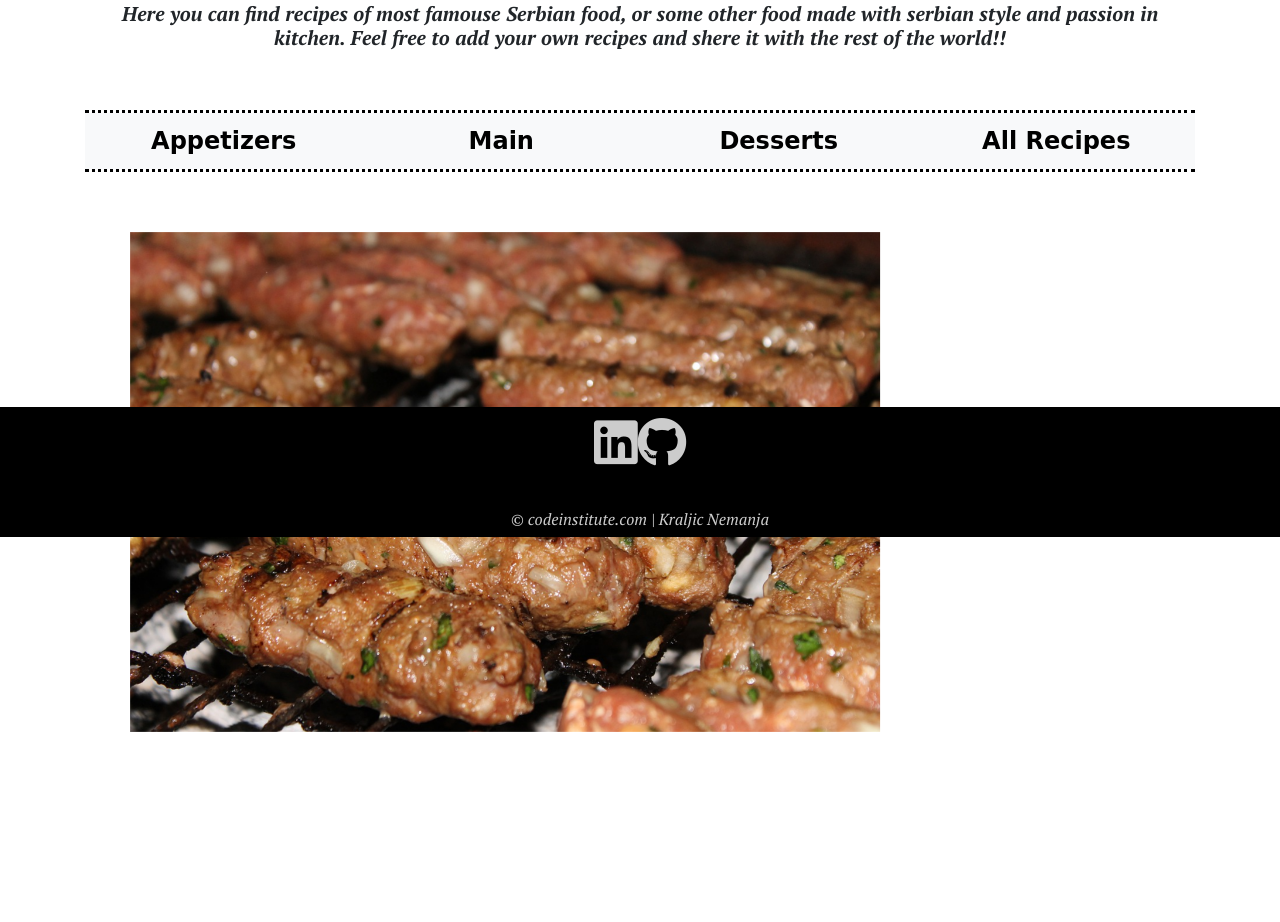
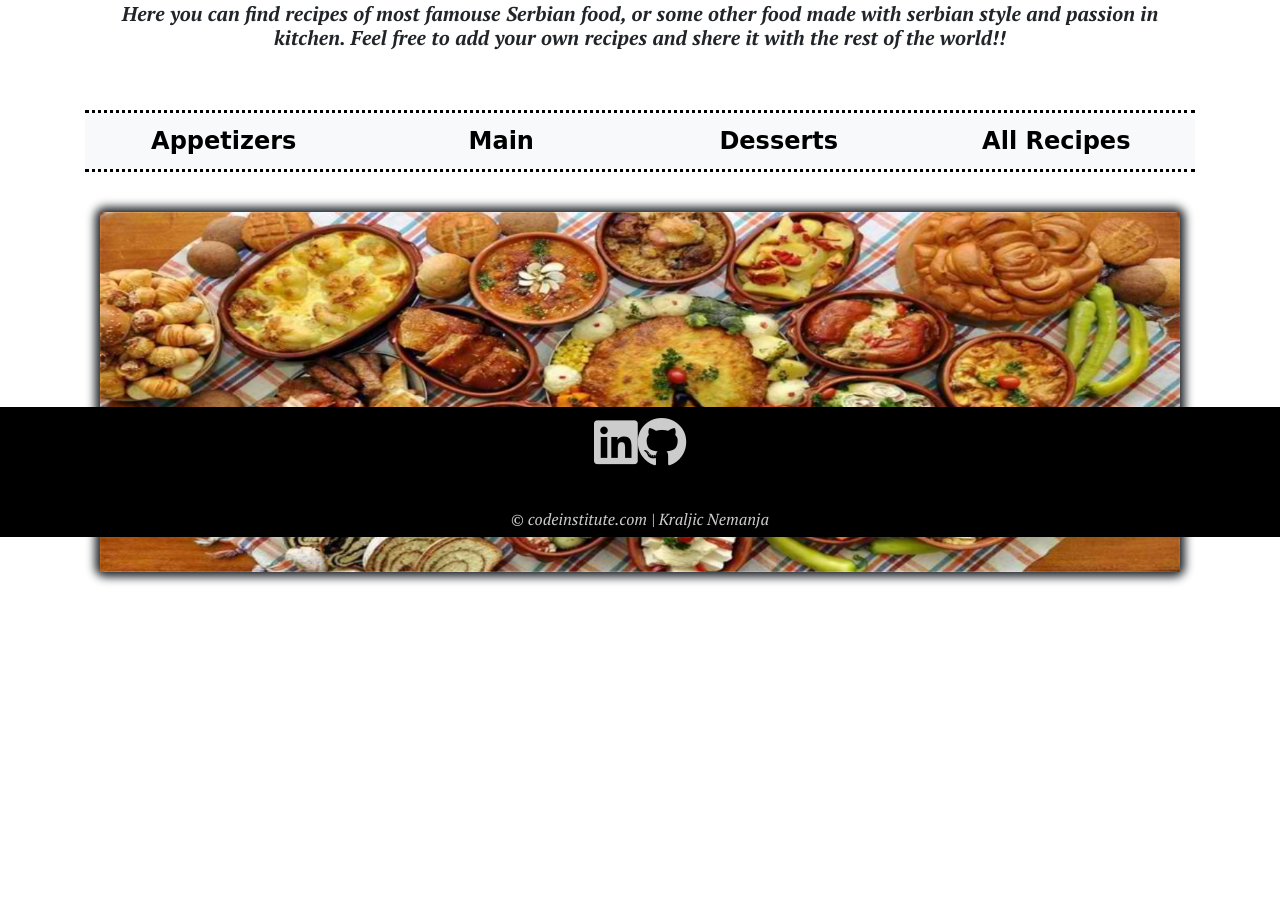
Before and after one commit to Kraljiccar/Milestone-Project-3-Recipes, a Flask app: page / in a window 1280 px wide. Shown: the part 263-1185 px from the top of the page. After the commit the page ends 847 px from the top, so only its background shows below. Run offline with Flask 2, Linux system fonts and the light colour scheme; some libraries are stand-ins or nearby versions.

Commit message:
added new images and styled carousel

```diff
--- a/static/css/style.css
+++ b/static/css/style.css
@@ -86,24 +86,26 @@ display: block;
 
 }
 
-.row.category-link{
-    justify-content: center;
-}
-
 .category-link:hover{
     color: rgb(0, 0, 0);
 }
 
-.carousel-item{
-    padding: 60px;
-    position: relative;
+.slide-images{
+    margin-top: 40px;
+    margin-bottom: 60px;
+    justify-content:center;
 
 }
 
-.carousel-inner .carousel-item  img {
-    width: 500px;
-    height: 500px;
+.carousel{
+    border: 10px;
+    border-radius: 5px;
+    box-shadow: 0 0 10px 5px;
+    background: cover;
 }
+.carousel-inner .carousel-item img {
+     width:640px;
+     height:360px; }
 
 /* Footer */
 
--- a/templates/base.html
+++ b/templates/base.html
@@ -46,6 +46,7 @@
 </div>
 </div>
 
+
 <div class="footer">
       <div class="row justify-content-center social-links">
     <div >
--- a/templates/index.html
+++ b/templates/index.html
@@ -25,20 +25,20 @@
 </div>
 <span class="underline"></span>
 
-<div class="row slide-images">
-<div id="carouselExampleSlidesOnly" class="carousel slide" data-ride="carousel">
+<div class="container slide-images">
+<div  class="carousel slide" data-ride="carousel">
   <div class="carousel-inner">
     <div class="carousel-item active">
-      <img class="d-block w-100" src="static/imgs/cevapi.jpg" alt="First slide">
+      <img class="d-block w-100" src="static/imgs/food1.jpg" alt="First slide">
     </div>
     <div class="carousel-item">
-      <img class="d-block w-100" src="static/imgs/paprika.jpg" alt="Second slide">
+      <img class="d-block w-100" src="static/imgs/food2.jpg" alt="Second slide">
     </div>
     <div class="carousel-item">
-      <img class="d-block w-100" src="static/imgs/paprikas.jpg" alt="Third slide">
+      <img class="d-block w-100" src="static/imgs/food3.png" alt="Third slide">
     </div>
     <div class="carousel-item">
-      <img class="d-block w-100" src="static/imgs/tolumbe.jpeg" alt="Third slide">
+      <img class="d-block w-100" src="static/imgs/food4.png" alt="Third slide">
     </div>
   </div>
 </div>
```
Also changed, not shown: static/imgs/cevapi.jpg (deleted), static/imgs/food1.jpg (added), static/imgs/food2.jpg (added), static/imgs/food3.png (added), static/imgs/food4.png (added), static/imgs/paprika.jpg (deleted), static/imgs/paprikas.jpg (deleted), static/imgs/tolumbe.jpeg (deleted).
